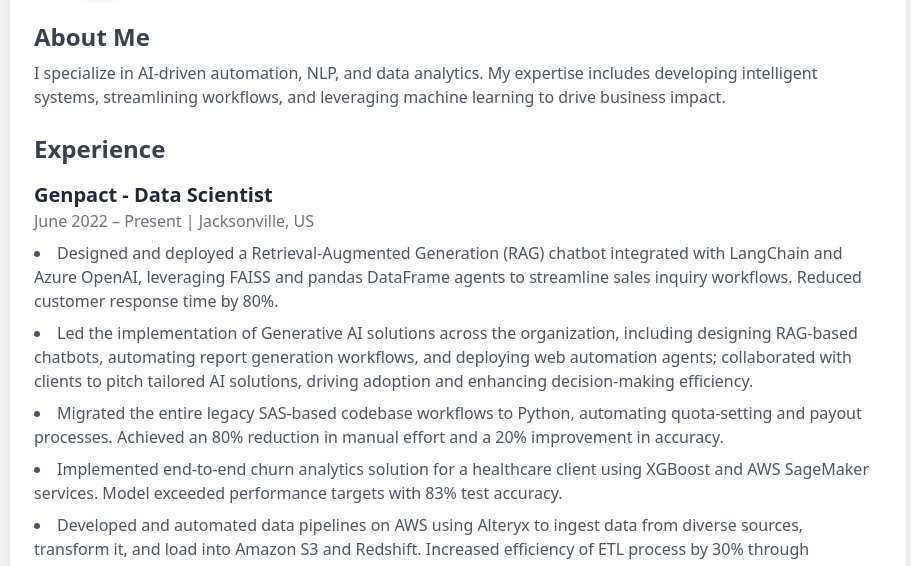
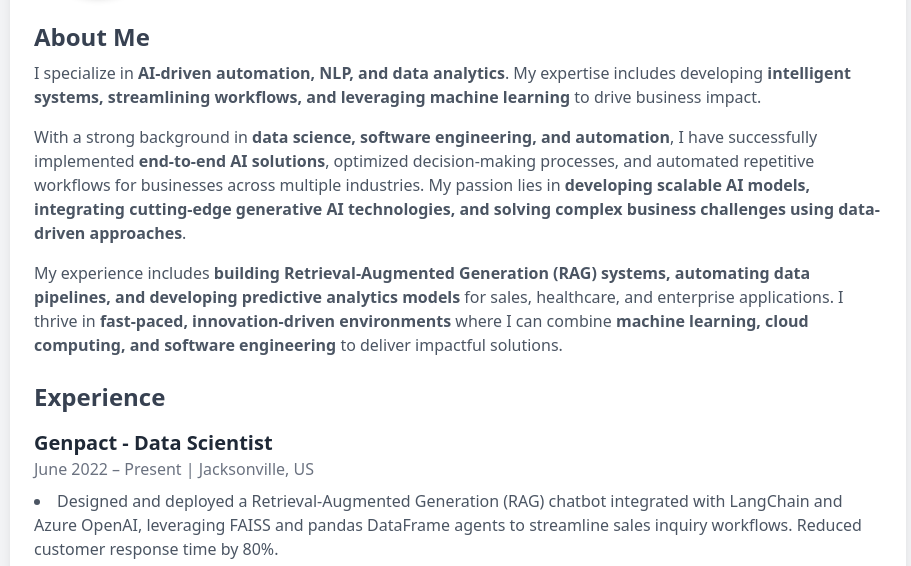
Before and after one commit to waghmareps12/waghmareps12.github.io, a plain HTML site: page index.html in a window 1280 px wide. Shown: the part 195-761 px from the top of the page, without its empty margins (182-1093 px from the left). Drawn offline with nearby package versions, Linux system fonts and the light colour scheme.

Commit message:
update about m

```diff
--- a/index.html
+++ b/index.html
@@ -42,10 +42,19 @@
         <!-- About Section -->
         <div class="mt-6">
             <h2 class="text-2xl font-semibold text-gray-700">About Me</h2>
-            <p class="text-gray-600 mt-2">
-                I specialize in AI-driven automation, NLP, and data analytics. My expertise includes
-                developing intelligent systems, streamlining workflows, and leveraging machine learning to drive business impact.
-            </p>
+            <div class="space-y-4 text-gray-600 mt-2">
+                <p>
+                    I specialize in <span class="font-semibold">AI-driven automation, NLP, and data analytics</span>. My expertise includes developing <span class="font-semibold">intelligent systems, streamlining workflows, and leveraging machine learning</span> to drive business impact.
+                </p>
+
+                <p>
+                    With a strong background in <span class="font-semibold">data science, software engineering, and automation</span>, I have successfully implemented <span class="font-semibold">end-to-end AI solutions</span>, optimized decision-making processes, and automated repetitive workflows for businesses across multiple industries. My passion lies in <span class="font-semibold">developing scalable AI models, integrating cutting-edge generative AI technologies, and solving complex business challenges using data-driven approaches</span>.
+                </p>
+
+                <p>
+                    My experience includes <span class="font-semibold">building Retrieval-Augmented Generation (RAG) systems, automating data pipelines, and developing predictive analytics models</span> for sales, healthcare, and enterprise applications. I thrive in <span class="font-semibold">fast-paced, innovation-driven environments</span> where I can combine <span class="font-semibold">machine learning, cloud computing, and software engineering</span> to deliver impactful solutions.
+                </p>
+            </div>
         </div>
 
         <!-- Experience Section -->
```
